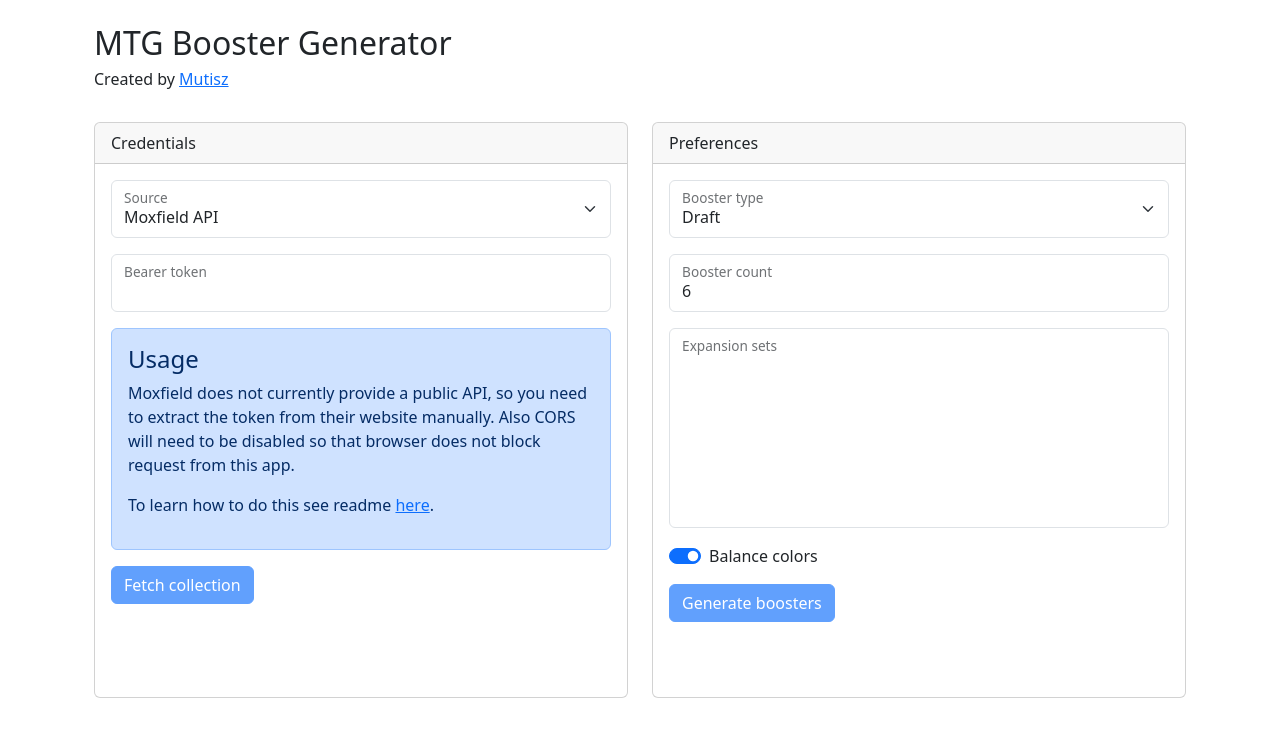
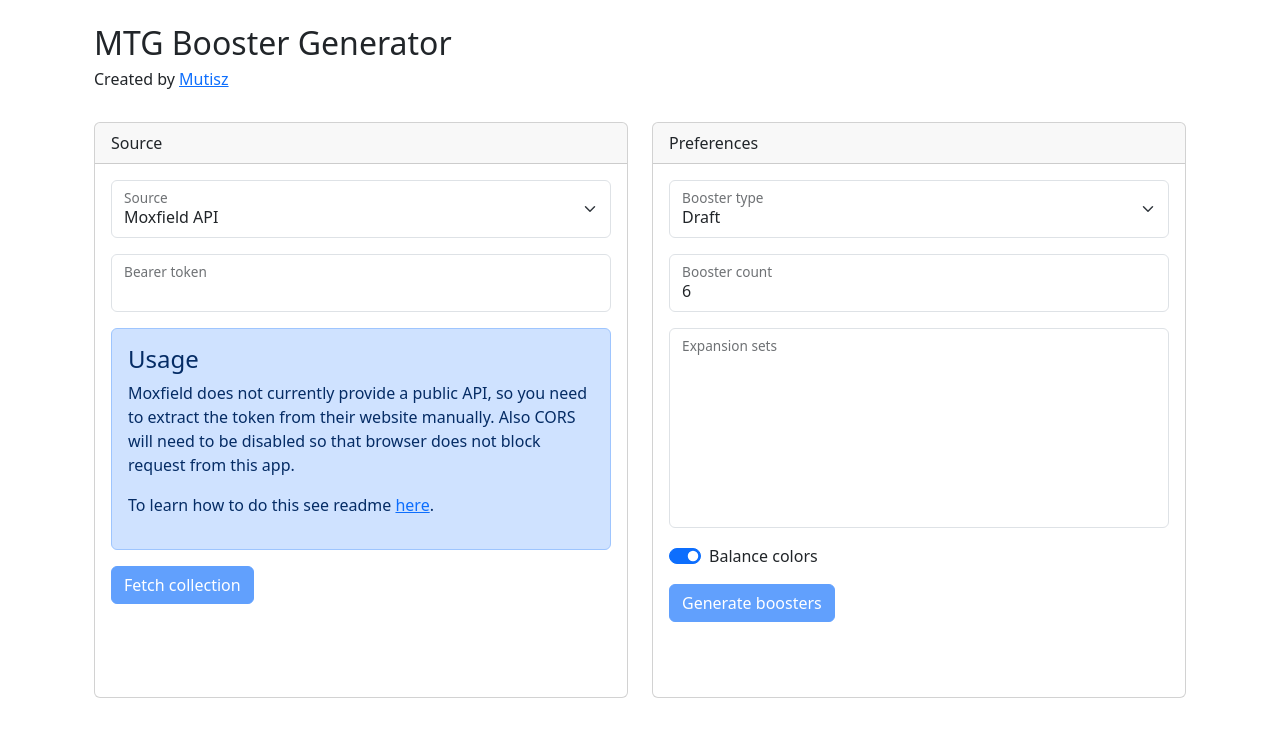
Before and after one commit to Mutisz/mtg-booster-generator, a React app: page / in a window 1280 px wide. Shown: the top 736 px of the page. Built offline with nearby package versions, Linux system fonts and the light colour scheme.

Commit message:
Refactor source data naming scheme

```diff
--- a/src/components/App.tsx
+++ b/src/components/App.tsx
@@ -5,16 +5,16 @@ import Row from 'react-bootstrap/Row';
 import { ErrorBoundary } from 'react-error-boundary';
 
 import { useCardBoosterList } from '../hooks/useCardBoosterList';
-import { useCredentialsSource } from '../hooks/useCredentialsSource';
 import { usePreferences } from '../hooks/usePreferences';
+import { useSourceType } from '../hooks/useSourceType';
 import { defaults } from '../state';
 import ErrorDismissible from './Alert/ErrorDismissible';
 import BoosterPanel from './Booster/BoosterPanel';
-import CredentialsPanel from './Credentials/CredentialsPanel';
 import PreferencesPanel from './Preferences/PreferencesPanel';
+import SourcePanel from './Source/SourcePanel';
 
 const App: React.FC = () => {
-  const { setSource } = useCredentialsSource();
+  const { setSourceType } = useSourceType();
   const { setPreferences } = usePreferences();
   const { resetCardBoosterList } = useCardBoosterList();
 
@@ -40,8 +40,8 @@ const App: React.FC = () => {
       <Container className="my-4">
         <Row className="gy-4">
           <Col md={6}>
-            <ErrorBoundary FallbackComponent={ErrorDismissible} onReset={() => setSource(defaults.credentials.source)}>
-              <CredentialsPanel />
+            <ErrorBoundary FallbackComponent={ErrorDismissible} onReset={() => setSourceType(defaults.source.type)}>
+              <SourcePanel />
             </ErrorBoundary>
           </Col>
           <Col md={6}>
--- a/src/components/Credentials/CredentialsPanel.tsx
+++ /dev/null
@@ -1,57 +0,0 @@
-import Card from 'react-bootstrap/Card';
-import CardBody from 'react-bootstrap/CardBody';
-import CardHeader from 'react-bootstrap/CardHeader';
-import FloatingLabel from 'react-bootstrap/FloatingLabel';
-import Form from 'react-bootstrap/Form';
-
-import { useCredentialsSource } from '../../hooks/useCredentialsSource';
-import { Source } from '../../state';
-import CredentialsDeckboxFileForm from './CredentialsDeckboxFileForm';
-import CredentialsMoxfieldForm from './CredentialsMoxfieldForm';
-
-const sourceNameMap = {
-  [Source.MoxfieldApi]: 'Moxfield API',
-  [Source.MoxfieldFile]: 'Moxfield file',
-  [Source.DeckboxFile]: 'Deckbox file',
-};
-
-const renderCredentialsForm = (source: Source | null) => {
-  if (source === Source.MoxfieldApi) {
-    return <CredentialsMoxfieldForm />;
-  }
-  if (source === Source.DeckboxFile) {
-    return <CredentialsDeckboxFileForm />;
-  }
-
-  throw new Error('Unhandled collection source!');
-};
-
-const CredentialsPanel: React.FC = () => {
-  const { source, setSource } = useCredentialsSource();
-
-  return (
-    <Card style={{ minHeight: '36rem' }}>
-      <CardHeader>Credentials</CardHeader>
-      <CardBody>
-        <Form>
-          <FloatingLabel className="mb-3" label="Source">
-            <Form.Select
-              aria-label="Source"
-              value={source as string}
-              onChange={(event) => setSource(event.currentTarget.value as Source)}
-            >
-              {Object.values(Source).map((value) => (
-                <option key={value} value={value}>
-                  {sourceNameMap[value]}
-                </option>
-              ))}
-            </Form.Select>
-          </FloatingLabel>
-          {renderCredentialsForm(source)}
-        </Form>
-      </CardBody>
-    </Card>
-  );
-};
-
-export default CredentialsPanel;
--- a/src/components/Credentials/CredentialsDeckboxFileForm.tsx
+++ b/src/components/Source/SourceDeckboxFileForm.tsx
@@ -5,7 +5,7 @@ import Form from 'react-bootstrap/Form';
 
 import { useSearchDeckboxFile } from '../../hooks/useSearchDeckboxFile';
 
-const CredentialsDeckboxFileForm: React.FC = () => {
+const SourceDeckboxFileForm: React.FC = () => {
   const { searchAndUpdate } = useSearchDeckboxFile();
 
   return (
@@ -42,4 +42,4 @@ const CredentialsDeckboxFileForm: React.FC = () => {
   );
 };
 
-export default CredentialsDeckboxFileForm;
+export default SourceDeckboxFileForm;
--- /dev/null
+++ b/src/components/Source/SourcePanel.tsx
@@ -0,0 +1,57 @@
+import Card from 'react-bootstrap/Card';
+import CardBody from 'react-bootstrap/CardBody';
+import CardHeader from 'react-bootstrap/CardHeader';
+import FloatingLabel from 'react-bootstrap/FloatingLabel';
+import Form from 'react-bootstrap/Form';
+
+import { useSourceType } from '../../hooks/useSourceType';
+import { SourceType } from '../../state';
+import SourceDeckboxFileForm from './SourceDeckboxFileForm';
+import SourceMoxfieldApiForm from './SourceMoxfieldApiForm';
+
+const sourceNameMap = {
+  [SourceType.MoxfieldApi]: 'Moxfield API',
+  [SourceType.MoxfieldFile]: 'Moxfield file',
+  [SourceType.DeckboxFile]: 'Deckbox file',
+};
+
+const renderSourceForm = (sourceType: SourceType | null) => {
+  if (sourceType === SourceType.MoxfieldApi) {
+    return <SourceMoxfieldApiForm />;
+  }
+  if (sourceType === SourceType.DeckboxFile) {
+    return <SourceDeckboxFileForm />;
+  }
+
+  throw new Error('Unhandled collection source!');
+};
+
+const SourcePanel: React.FC = () => {
+  const { sourceType, setSourceType } = useSourceType();
+
+  return (
+    <Card style={{ minHeight: '36rem' }}>
+      <CardHeader>Source</CardHeader>
+      <CardBody>
+        <Form>
+          <FloatingLabel className="mb-3" label="Source">
+            <Form.Select
+              aria-label="Source"
+              value={sourceType as string}
+              onChange={(event) => setSourceType(event.currentTarget.value as SourceType)}
+            >
+              {Object.values(SourceType).map((value) => (
+                <option key={value} value={value}>
+                  {sourceNameMap[value]}
+                </option>
+              ))}
+            </Form.Select>
+          </FloatingLabel>
+          {renderSourceForm(sourceType)}
+        </Form>
+      </CardBody>
+    </Card>
+  );
+};
+
+export default SourcePanel;
--- a/src/errors/CollectionSearchError.ts
+++ b/src/errors/CollectionSearchError.ts
@@ -1,11 +1,11 @@
-import { Source } from '../state';
+import { SourceType } from '../state';
 import { ErrorWithHelp } from './ErrorWithHelp';
 
 export class CollectionSearchError extends Error implements ErrorWithHelp {
-  source: Source;
+  source: SourceType;
   help: string | null;
 
-  constructor(message: string, source: Source, help: string | null) {
+  constructor(message: string, source: SourceType, help: string | null) {
     super(message);
     this.name = 'CollectionSearchError';
     this.source = source;
--- a/src/hooks/useCredentialsMoxfield.ts
+++ /dev/null
@@ -1,15 +0,0 @@
-import { useLocalStorage } from 'usehooks-ts';
-
-import { defaults } from '../state';
-
-export const useCredentialsMoxfield = () => {
-  const [credentialsMoxfield, setCredentialsMoxfield] = useLocalStorage(
-    'credentialsMoxfield',
-    defaults.credentials.moxfield,
-  );
-
-  return {
-    credentialsMoxfield,
-    setCredentialsMoxfield,
-  };
-};
--- a/src/hooks/useCredentialsSource.ts
+++ /dev/null
@@ -1,12 +0,0 @@
-import { useLocalStorage } from 'usehooks-ts';
-
-import { defaults } from '../state';
-
-export const useCredentialsSource = () => {
-  const [source, setSource] = useLocalStorage('credentialsSource', defaults.credentials.source);
-
-  return {
-    source,
-    setSource,
-  };
-};
--- a/src/hooks/useSearchMoxfield.ts
+++ b/src/hooks/useSearchMoxfield.ts
@@ -2,11 +2,11 @@ import { useCallback, useState } from 'react';
 import { useErrorBoundary } from 'react-error-boundary';
 
 import { CollectionSearchError } from '../errors/CollectionSearchError';
-import { CollectionCard, ManaColor, Rarity, Source } from '../state';
+import { CollectionCard, ManaColor, Rarity, SourceType } from '../state';
 import { removeBasicLand } from '../util/removeBasicLand';
 import { useCardBoosterList } from './useCardBoosterList';
 import { useCardCollection } from './useCardCollection';
-import { useCredentialsMoxfield } from './useCredentialsMoxfield';
+import { useSourceMoxfield } from './useSourceMoxfield';
 
 type CollectionPageData = {
   totalPages: number;
@@ -108,7 +108,7 @@ const fetchCollectionPage = async (
 export const useSearchMoxfield = () => {
   const [progress, setProgress] = useState<number>(0);
   const { showBoundary } = useErrorBoundary<Error>();
-  const { credentialsMoxfield } = useCredentialsMoxfield();
+  const { sourceMoxfield } = useSourceMoxfield();
   const { cardCollection, setCardCollection } = useCardCollection();
   const { resetCardBoosterList } = useCardBoosterList();
 
@@ -116,13 +116,13 @@ export const useSearchMoxfield = () => {
     try {
       setCardCollection([]);
       resetCardBoosterList();
-      const newCardCollection = await fetchCollectionPage(setProgress, credentialsMoxfield.bearerToken);
+      const newCardCollection = await fetchCollectionPage(setProgress, sourceMoxfield.bearerToken);
       setCardCollection(removeBasicLand(newCardCollection));
     } catch (error) {
       showBoundary(
         new CollectionSearchError(
           (error as Error).message,
-          Source.MoxfieldApi,
+          SourceType.MoxfieldApi,
           'Please make sure that bearer token is valid and CORS is disabled as per instructions.',
         ),
       );
--- /dev/null
+++ b/src/hooks/useSourceMoxfield.ts
@@ -0,0 +1,12 @@
+import { useLocalStorage } from 'usehooks-ts';
+
+import { defaults } from '../state';
+
+export const useSourceMoxfield = () => {
+  const [sourceMoxfield, setSourceMoxfield] = useLocalStorage('sourceMoxfield', defaults.source.moxfield);
+
+  return {
+    sourceMoxfield,
+    setSourceMoxfield,
+  };
+};
--- /dev/null
+++ b/src/hooks/useSourceType.ts
@@ -0,0 +1,12 @@
+import { useLocalStorage } from 'usehooks-ts';
+
+import { defaults } from '../state';
+
+export const useSourceType = () => {
+  const [sourceType, setSourceType] = useLocalStorage('sourceType', defaults.source.type);
+
+  return {
+    sourceType,
+    setSourceType,
+  };
+};
--- a/src/state/index.ts
+++ b/src/state/index.ts
@@ -1,18 +1,16 @@
-export enum Source {
+export enum SourceType {
   MoxfieldApi = 'MoxfieldApi',
   MoxfieldFile = 'MoxfieldFile',
   DeckboxFile = 'DeckboxFile',
 }
 
-export type CredentialsMoxfield = {
+export type SourceMoxfield = {
   bearerToken: string;
 };
 
-export type Preferences = {
-  boosterType: BoosterType;
-  boosterCount: number;
-  expansionSetNameList: string[];
-  balanceColors: boolean;
+export type Source = {
+  type: SourceType;
+  moxfield: SourceMoxfield;
 };
 
 export enum BoosterType {
@@ -37,6 +35,13 @@ export enum ManaColor {
   White = 'White',
 }
 
+export type Preferences = {
+  boosterType: BoosterType;
+  boosterCount: number;
+  expansionSetNameList: string[];
+  balanceColors: boolean;
+};
+
 export type CollectionCard = {
   quantity: number;
   setName: string;
@@ -59,18 +64,15 @@ export type Booster = {
 };
 
 export type Defaults = {
-  credentials: {
-    source: Source;
-    moxfield: CredentialsMoxfield;
-  };
+  source: Source;
   preferences: Preferences;
   collection: CollectionCard[];
   boosterList: Booster[];
 };
 
 export const defaults: Defaults = {
-  credentials: {
-    source: Source.MoxfieldApi,
+  source: {
+    type: SourceType.MoxfieldApi,
     moxfield: { bearerToken: '' },
   },
   preferences: {
```
Also changed, not shown: src/components/Source/SourceMoxfieldApiForm.tsx (renamed from src/components/Credentials/CredentialsMoxfieldForm.tsx, +7 -7 lines).
